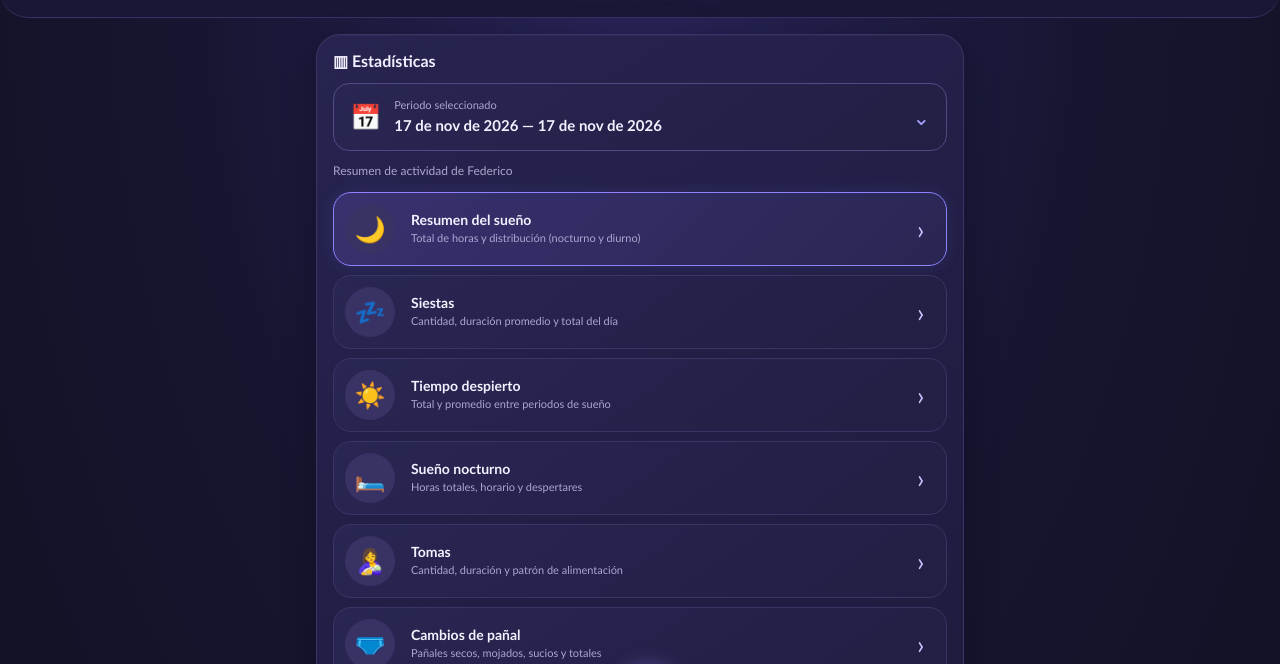
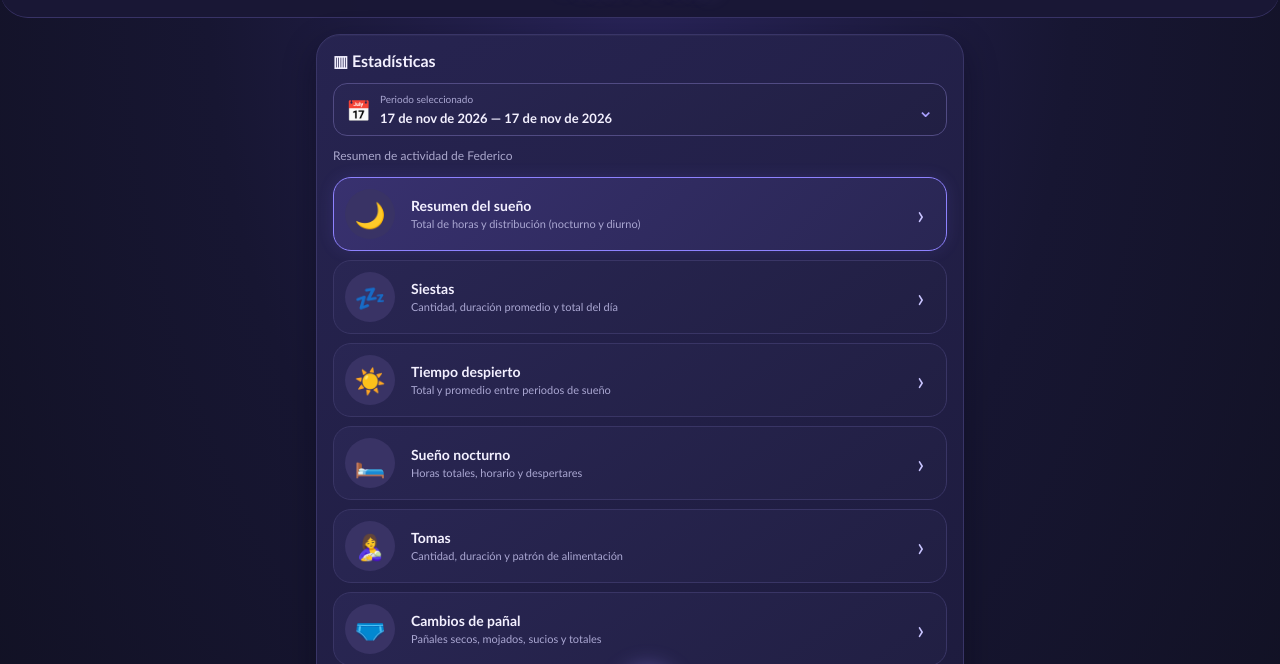
Before and after one commit to LauraJHernandez/FEDES-SLEEP-V2, a plain HTML site: page index.html in a window 1280 px wide. Both pictures are taken after a click on the button "▥ Estadísticas". Shown: the part 58-722 px from the top of the page. Drawn offline with nearby package versions, Linux system fonts and the light colour scheme.

Commit message:
Corrige tamaño del selector de periodo en estadísticas

```diff
--- a/index.html
+++ b/index.html
@@ -384,13 +384,6 @@ nav .plus-tab{width:58px;height:58px;border-radius:50%;background:linear-gradien
 
 /* Selector visual de intervalo para Estadísticas */
 
-/* Ajuste compacto exclusivo del selector de periodo */
-.stats-range-trigger{gap:10px;padding:10px 13px;border-radius:15px;min-height:0}
-.stats-range-trigger>span:first-child{font-size:21px;line-height:1}
-.stats-range-trigger small{font-size:10px;margin-bottom:2px}
-.stats-range-trigger b{font-size:13px;line-height:1.3;font-weight:650}
-.stats-range-trigger .range-chevron{font-size:21px;flex:0 0 auto}
-
 .stats-range-trigger{width:100%;display:flex;align-items:center;gap:13px;text-align:left;padding:14px 16px;border:1px solid #514b83;border-radius:16px;background:linear-gradient(145deg,#292653,#211f43);color:#f3f0ff;font:inherit}
 .stats-range-trigger>span:first-child{font-size:25px}.stats-range-trigger small{display:block;color:#aaa7d2;font-size:11px;margin-bottom:4px}.stats-range-trigger b{font-size:15px}.range-chevron{margin-left:auto;font-size:25px;color:#aaa0ff}
 .stats-calendar-overlay{position:fixed;inset:0;z-index:120;background:#080817bb;backdrop-filter:blur(10px);display:none;align-items:center;justify-content:center;padding:14px}
@@ -415,6 +408,13 @@ nav .plus-tab{width:58px;height:58px;border-radius:50%;background:linear-gradien
 .calendar-actions{display:grid;gap:9px}.calendar-actions button{min-height:52px;font-size:16px;border-radius:18px}
 @media(max-width:380px){.stats-calendar-panel{padding-left:11px;padding-right:11px}.calendar-day{font-size:14px}.calendar-range-fields{gap:7px}.calendar-range-fields b{font-size:12px;padding:11px 4px}}
 
+
+/* Selector de periodo: compacto, sin afectar otros elementos */
+.stats-filters .stats-range-trigger{padding:9px 12px;gap:9px;min-height:0;border-radius:14px}
+.stats-filters .stats-range-trigger>span:first-child{font-size:20px;line-height:1}
+.stats-filters .stats-range-trigger small{font-size:10px;line-height:1.2;margin-bottom:2px}
+.stats-filters .stats-range-trigger b{font-size:13px;line-height:1.25;font-weight:650}
+.stats-filters .stats-range-trigger .range-chevron{font-size:20px}
 </style>
 <script src="https://cdn.jsdelivr.net/npm/@supabase/supabase-js@2"></script>
 </head><body>
```
